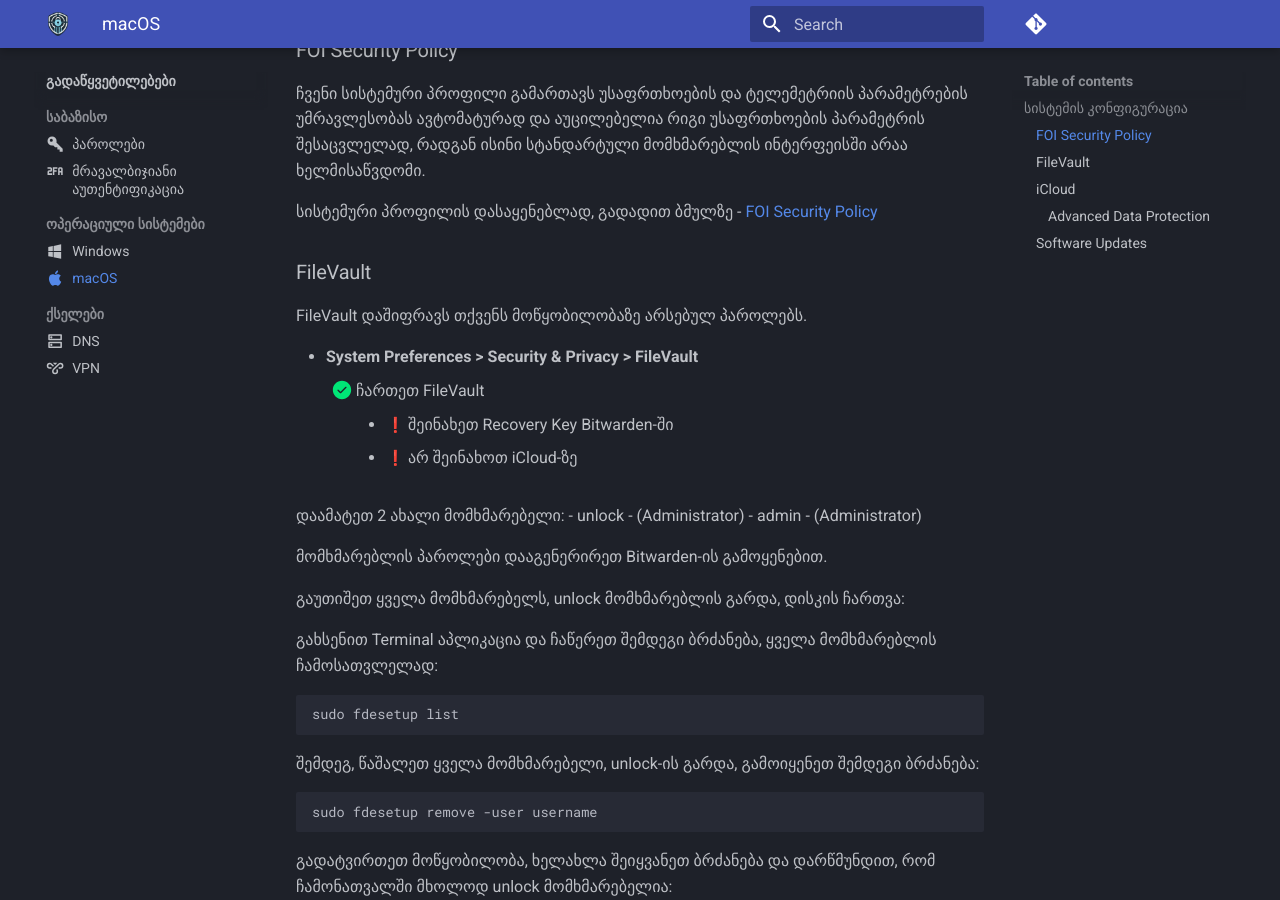
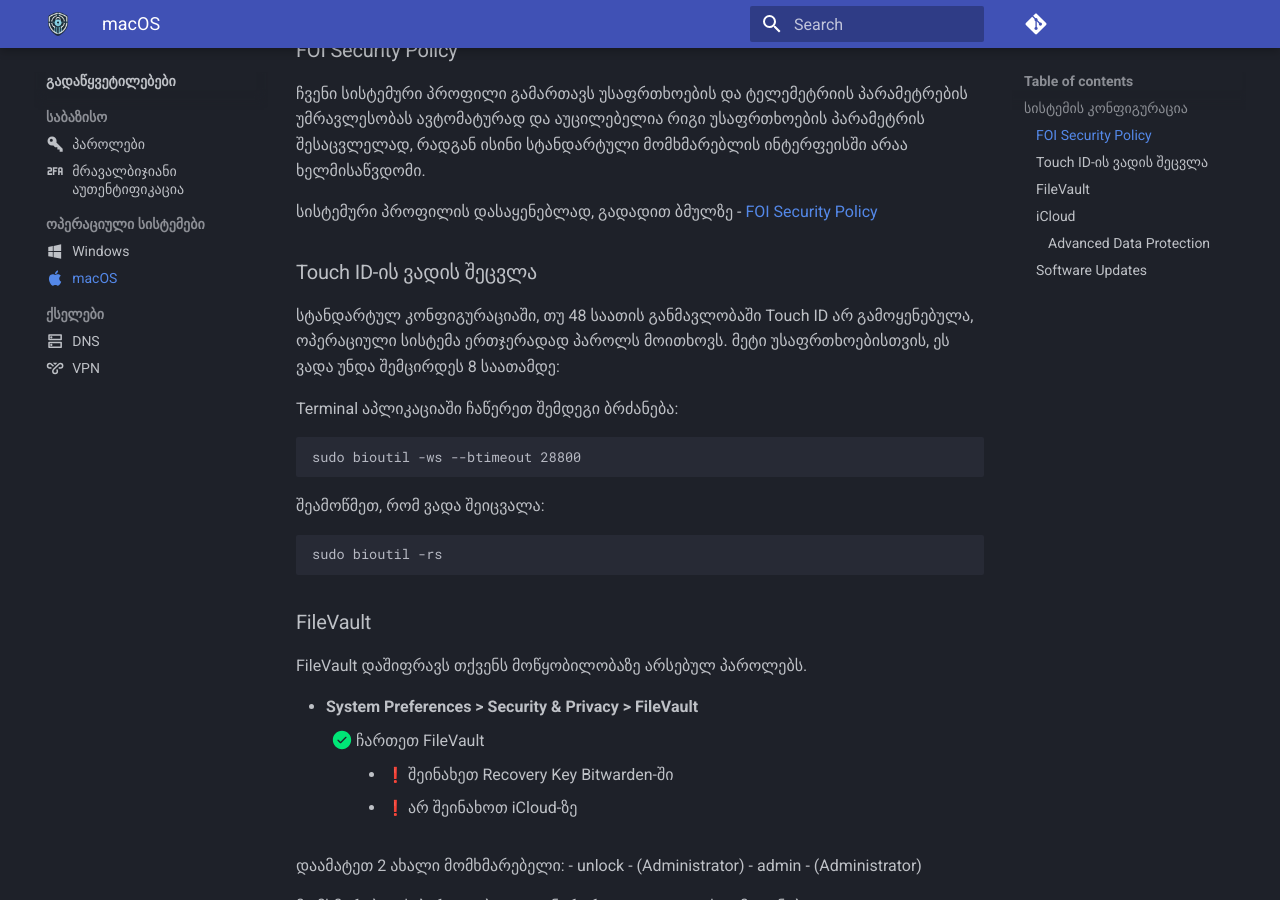
Before and after one commit to foige/security.foi.ge, an MkDocs documentation site: the page built from docs/solutions/macos.md, in a window 1280 px wide and 900 px high, scrolled down 535 px. Built offline with MkDocs 1.6.1 and Material for MkDocs 9.7.7, drawn with Linux system fonts in a browser that asks for light colours; emoji names are drawn with the system emoji font; comment, search, counter and statistics services are not loaded.

Commit message:
Add macOS biometric timeout config

````diff
--- a/docs/solutions/macos.md
+++ b/docs/solutions/macos.md
@@ -24,6 +24,23 @@
 ინტერფეისში არაა ხელმისაწვდომი.
 
 სისტემური პროფილის დასაყენებლად, გადადით ბმულზე - [FOI Security Policy](/policies/#ios)
+
+### Touch ID-ის ვადის შეცვლა
+
+სტანდარტულ კონფიგურაციაში, თუ 48 საათის განმავლობაში Touch ID არ გამოყენებულა, ოპერაციული სისტემა
+ერთჯერადად პაროლს მოითხოვს. მეტი უსაფრთხოებისთვის, ეს ვადა უნდა შემცირდეს 8 საათამდე:
+
+Terminal აპლიკაციაში ჩაწერეთ შემდეგი ბრძანება:
+
+```
+sudo bioutil -ws --btimeout 28800
+```
+
+შეამოწმეთ, რომ ვადა შეიცვალა:
+
+```
+sudo bioutil -rs
+```
 
 ### FileVault
 
````
